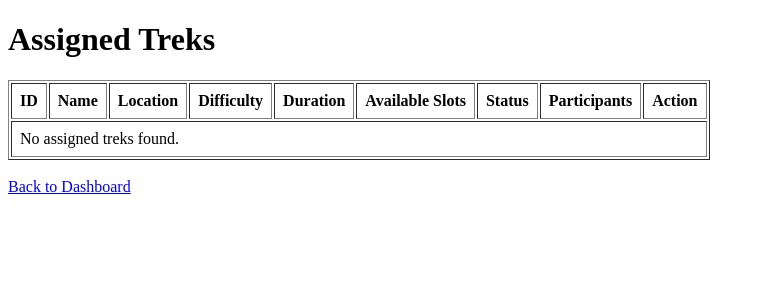
After one commit to ArshmeenVerse/trekking-management-application, a Flask app: page /staff/treks in a window 1280 px wide. The commit adds this page. Shown: the top 300 px of the page, without its empty margins (0-765 px from the left). Run offline with Flask 3, Linux system fonts and the light colour scheme; a user stored in the database is signed in.

Commit message:
Trek Staff Dashboard and Trek Management m-4

```diff
--- a/routes/auth.py
+++ b/routes/auth.py
@@ -27,7 +27,7 @@ def login():
         if user.role == "staff":
             session["user_id"] = user.id
             session["user_role"] = user.role
-            return redirect(url_for("staff.dashboard"))
+            return redirect(url_for("staff.staff_dashboard"))
 
         elif user.role == "admin":
             session["user_id"] = user.id
--- a/routes/staff.py
+++ b/routes/staff.py
@@ -1,7 +1,8 @@
 from flask import Blueprint
 from flask import render_template
 from flask import session
-from flask import redirect, url_for
+from flask import redirect, url_for, request
+from models import Trek, Booking, User, db
 
 staff_bp = Blueprint("staff", __name__)
 
@@ -16,4 +17,60 @@ def staff_dashboard():
     if session.get("user_role") != "staff":
         return "Unauthorized", 403
 
-    return render_template("staff/dashboard.html")
+    staff_id = session.get("user_id")
+    assigned_treks = Trek.query.filter_by(assigned_staff_id=staff_id).all()
+
+    return render_template("staff/dashboard.html", assigned_treks=assigned_treks, Booking=Booking)
+
+@staff_bp.route("/treks")
+def view_assigned_treks():
+    if "user_id" not in session:
+        return redirect(url_for("auth.login"))
+
+    if session.get("user_role") != "staff":
+        return "Unauthorized", 403
+
+    staff_id = session.get("user_id")
+    assigned_treks = Trek.query.filter_by(assigned_staff_id=staff_id).all()
+    return render_template("staff/view_treks.html", assigned_treks=assigned_treks, Booking=Booking)
+
+
+@staff_bp.route("/update-trek/<int:trek_id>", methods=["GET", "POST"])
+def update_trek(trek_id):
+    if "user_id" not in session:
+        return redirect(url_for("auth.login"))
+
+    if session.get("user_role") != "staff":
+        return "Unauthorized", 403
+
+    trek = Trek.query.get_or_404(trek_id)
+
+
+    if trek.assigned_staff_id != session.get("user_id"):
+        return "Unauthorized", 403
+
+    if request.method == "POST":
+        trek.available_slots = request.form.get("available_slots")
+        trek.status = request.form.get("status")
+        db.session.commit()
+        return redirect(url_for("staff.view_assigned_treks"))
+
+    return render_template("staff/update_trek.html", trek=trek)
+
+
+@staff_bp.route("/participants/<int:trek_id>")
+def view_participants(trek_id):
+    if "user_id" not in session:
+        return redirect(url_for("auth.login"))
+
+    if session.get("user_role") != "staff":
+        return "Unauthorized", 403
+
+    trek = Trek.query.get_or_404(trek_id)
+
+    if trek.assigned_staff_id != session.get("user_id"):
+        return "Unauthorized", 403
+
+    bookings = Booking.query.filter_by(trek_id=trek_id).all()
+
+    return render_template("staff/view_participants.html", trek=trek, bookings=bookings)
--- /dev/null
+++ b/templates/staff/view_treks.html
@@ -0,0 +1,67 @@
+<!DOCTYPE html>
+<html lang="en">
+<head>
+    <meta charset="UTF-8">
+    <meta name="viewport" content="width=device-width, initial-scale=1.0">
+    <title>View Assigned Treks</title>
+</head>
+<body>
+    <h1>Assigned Treks</h1>
+    <table border="1" cellpadding="8" >
+        <tr>
+            <th>ID</th>
+            <th>Name</th>
+            <th>Location</th>
+            <th>Difficulty</th>
+            <th>Duration</th>
+            <th>Available Slots</th>
+            <th>Status</th>
+            <th>Participants</th>
+            <th>Action</th>
+        </tr>
+
+        {% for trek in assigned_treks %}
+
+        <tr>
+
+            <td>{{ trek.id }}</td>
+
+            <td>{{ trek.name }}</td>
+
+            <td>{{ trek.location }}</td>
+
+            <td>{{ trek.difficulty }}</td>
+
+            <td>{{ trek.duration }}</td>
+
+            <td>{{ trek.available_slots }}</td>
+
+            <td>{{ trek.status }}</td>
+
+            <td>{{ trek.bookings|length }}</td>
+
+            <td>
+                <a href="{{ url_for('staff.update_trek', trek_id=trek.id) }}">Update Trek</a>
+            <br><br>
+                <a href="{{ url_for('staff.view_participants', trek_id=trek.id) }}">View Participants</a>
+
+            </td>
+
+        </tr>
+
+        {% else %}
+
+        <tr>
+
+            <td colspan="9">
+                No assigned treks found.
+            </td>
+
+        </tr>
+
+        {% endfor %}
+    </table>
+    <br>
+    <a href="{{ url_for('staff.staff_dashboard') }}">Back to Dashboard</a>
+</body>
+</html>
```
Also changed, not shown: templates/admin/assign_staff.html (+7 -4 lines), templates/staff/dashboard.html (+25 -0 lines), templates/staff/update_trek.html (added, +28 -0 lines), templates/staff/view_participants.html (added, +36 -0 lines), instance/database.db.
